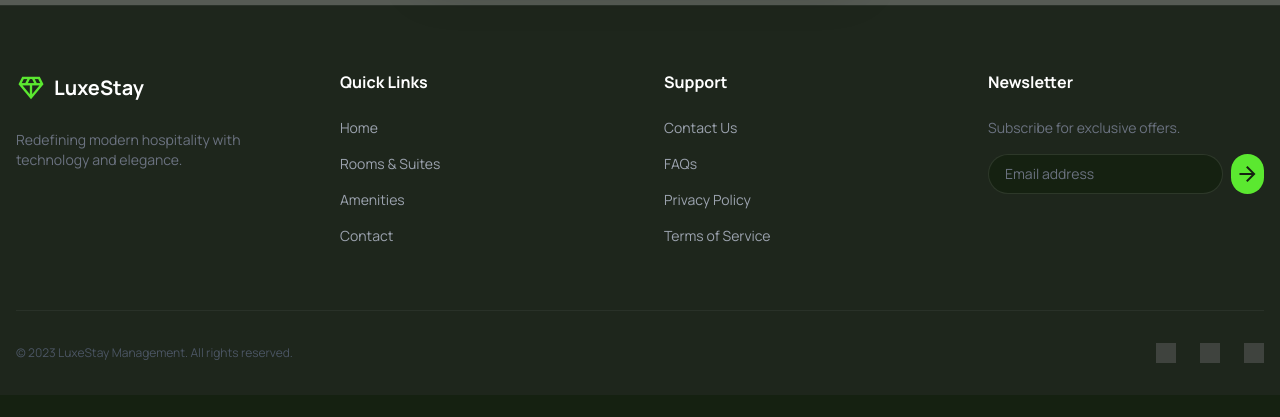
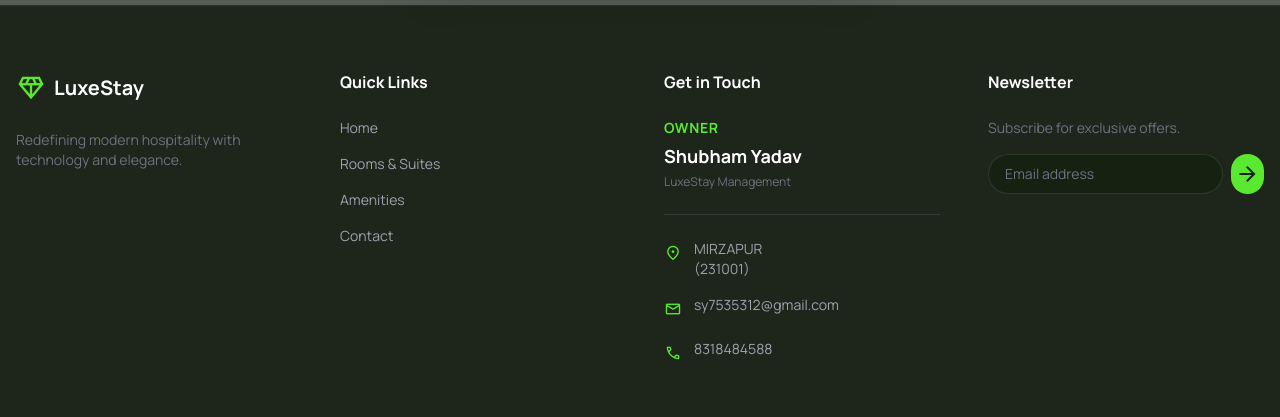
Before and after one commit to MVPAlok/hotel-management-UIUX-, a plain HTML site: page index.html in a window 1280 px wide. Shown: the part 5128-5545 px from the top of the page. Before the commit the page ends 5523 px from the top, so only its background shows below. Drawn offline with nearby package versions, Linux system fonts and the light colour scheme; grey boxes are pictures that could not be loaded.

Commit message:
footer changes

```diff
--- a/index.html
+++ b/index.html
@@ -583,12 +583,25 @@
 </ul>
 </div>
 <div>
-<h4 class="text-white font-bold mb-6">Support</h4>
-<ul class="space-y-4 text-sm text-gray-400">
-<li><a class="hover:text-primary transition-colors" href="#">Contact Us</a></li>
-<li><a class="hover:text-primary transition-colors" href="#">FAQs</a></li>
-<li><a class="hover:text-primary transition-colors" href="#">Privacy Policy</a></li>
-<li><a class="hover:text-primary transition-colors" href="#">Terms of Service</a></li>
+<h4 class="text-white font-bold mb-6">Get in Touch</h4>
+<div class="mb-6 pb-6 border-b border-white/10">
+<p class="text-primary font-bold text-sm uppercase tracking-wider mb-1">Owner</p>
+<h3 class="text-white text-lg font-bold mb-1">Shubham Yadav</h3>
+<p class="text-gray-500 text-xs">LuxeStay Management</p>
+</div>
+<ul class="space-y-4 text-sm">
+<li class="flex items-start gap-3 group cursor-pointer">
+<span class="material-symbols-outlined text-primary text-lg flex-shrink-0">location_on</span>
+<span class="text-gray-400 group-hover:text-primary transition-colors">MIRZAPUR<br/>(231001)</span>
+</li>
+<li class="flex items-start gap-3 group cursor-pointer">
+<span class="material-symbols-outlined text-primary text-lg flex-shrink-0">mail</span>
+<a href="mailto:sy7535312@gmail.com" class="text-gray-400 group-hover:text-primary transition-colors">sy7535312@gmail.com</a>
+</li>
+<li class="flex items-start gap-3 group cursor-pointer">
+<span class="material-symbols-outlined text-primary text-lg flex-shrink-0">phone</span>
+<a href="tel:8318484588" class="text-gray-400 group-hover:text-primary transition-colors">8318484588</a>
+</li>
 </ul>
 </div>
 <div>
```
